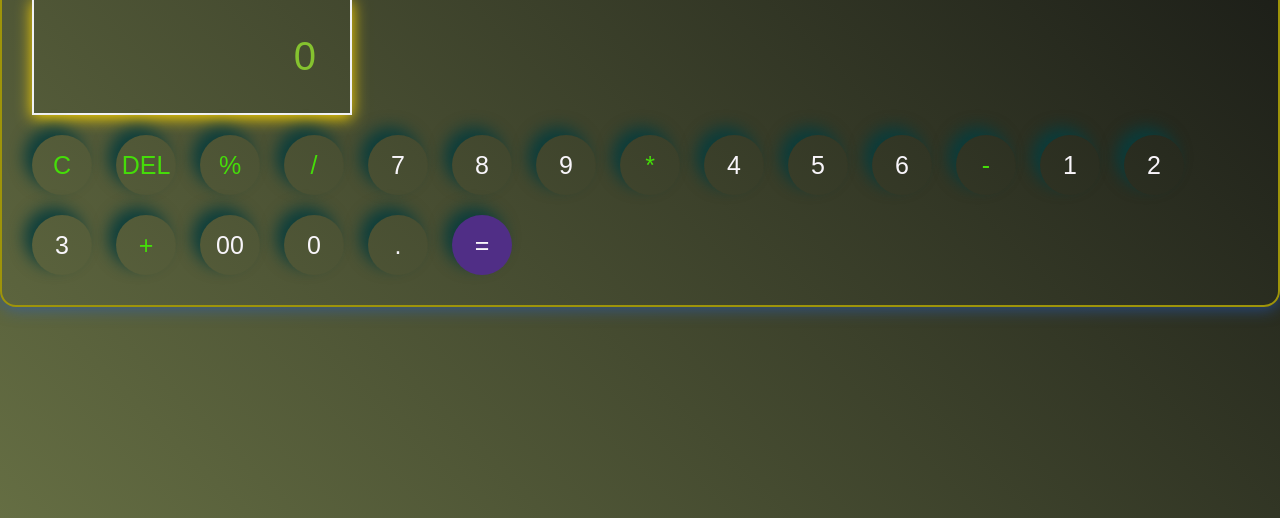
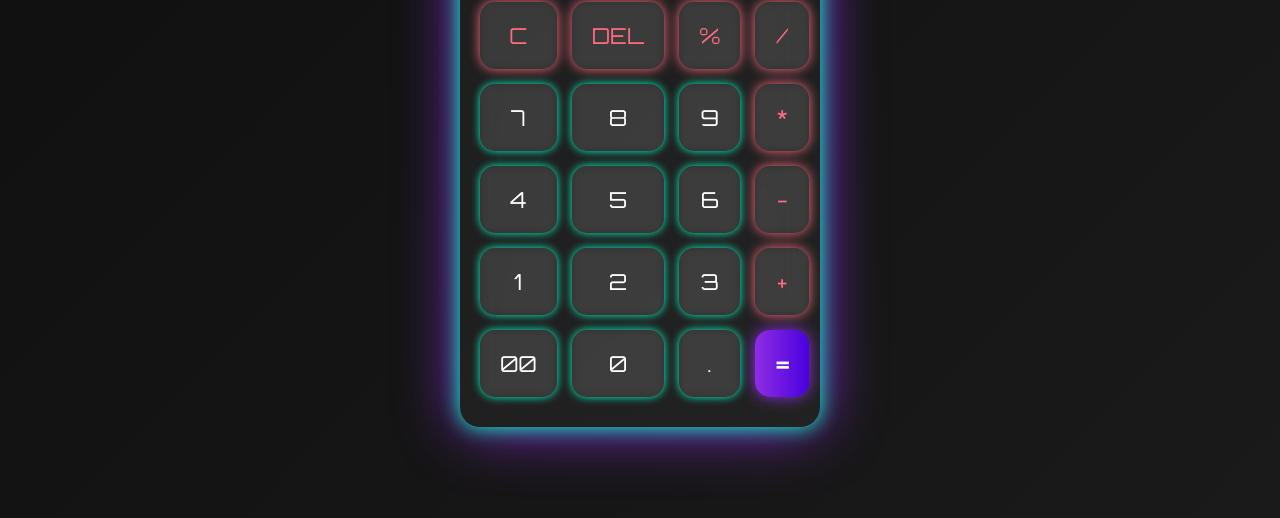
Before and after one commit to Krishna7905/Calculator, a plain HTML site: page index.html in a window 1280 px wide. Shown: the part 282-800 px from the top of the page. Drawn offline with Linux system fonts and the light colour scheme.

Commit message:
Update style.css

```diff
--- a/style.css
+++ b/style.css
@@ -1,59 +1,94 @@
-*{
-    padding: 0;
-    margin: 0;
-    box-sizing: border-box;
+* {
+  margin: 0;
+  padding: 0;
+  box-sizing: border-box;
+  font-family: 'Orbitron', sans-serif;
+}
 
+body {
+  height: 100vh;
+  background: linear-gradient(135deg, #0f0f0f, #1a1a1a);
+  display: flex;
+  justify-content: center;
+  align-items: center;
+  overflow: hidden;
 }
-body{
-    width: 100%;
-    height: 100vh;
-    display: flex;
-    justify-content: center;
-    align-items: center;
-    background: linear-gradient(45deg,rgb(101, 110, 67),rgb(18, 19, 18));
+
+.calculator {
+  width: 360px;
+  padding: 30px 20px;
+  background: rgba(255, 255, 255, 0.05);
+  border-radius: 20px;
+  box-shadow: 0 0 20px #00ffc3, 0 0 60px #8e2de2;
+  backdrop-filter: blur(20px);
+  text-align: center;
+  color: #00ffc3;
 }
-.calculator{
-    border: 2px solid rgb(158, 148, 10);
-    padding: 20px ;
-    border-radius: 16px;
-    background-color: transparent;
-    box-shadow: 0px 3px 15px rgba(36, 95, 214, 0.5);
+
+.calculator h1 {
+  margin-bottom: 20px;
+  font-size: 28px;
+  letter-spacing: 2px;
+  color: #8e2de2;
+  text-shadow: 0 0 10px #8e2de2;
 }
-input{
-    width: 320px;
-    border: 2px solid rgb(241, 242, 245);
-    padding: 34px ;
-    margin: 10px;
-    background: transparent;
-    box-shadow: 0px 3px 15px gold;
-    font-size: 40px;
-    text-align: right;
-    cursor: pointer;
-    color: rgb(29, 185, 206);
+
+#inputbox {
+  width: 100%;
+  padding: 20px;
+  font-size: 36px;
+  text-align: right;
+  background: rgba(255, 255, 255, 0.05);
+  border: 1px solid #00ffc3;
+  border-radius: 10px;
+  color: #00ffc3;
+  box-shadow: inset 0 0 12px #00ffc3;
+  margin-bottom: 20px;
+  outline: none;
 }
-input::placeholder{
-    color: rgb(133, 194, 47);
+
+#inputbox::placeholder {
+  color: #a0ffe6;
 }
-button{
-    border: none;
-    width: 60px;
-    height: 60px;
-    margin: 10px;
-    border-radius: 50%;
-    background: transparent;
-    color: rgb(248, 245, 250);
-    font-size: 25px;
-    box-shadow: -8px -8px 15px rgba(8, 61, 61, 0.911);
-    cursor: pointer;
+
+.buttons {
+  display: grid;
+  grid-template-columns: repeat(4, 1fr);
+  gap: 15px;
 }
-button:hover{
 
-    color: gold;
+button {
+  padding: 20px;
+  border: none;
+  border-radius: 15px;
+  background: rgba(255, 255, 255, 0.08);
+  font-size: 22px;
+  color: #fff;
+  box-shadow: 0 0 8px #00ffc3;
+  transition: 0.3s ease-in-out;
+  cursor: pointer;
+  backdrop-filter: blur(5px);
+}
 
+button:hover {
+  transform: scale(1.08);
+  background: #00ffc3;
+  color: #000;
+  box-shadow: 0 0 20px #00ffc3;
 }
-.equal{
-    background-color: rgb(80, 46, 134);
+
+.operator {
+  color: #ff6b81;
+  box-shadow: 0 0 12px #ff6b81;
 }
-.operator{
-    color: rgb(69, 221, 9);
+
+.equal {
+  background: linear-gradient(to right, #8e2de2, #4a00e0);
+  color: #fff;
+  font-weight: bold;
+  box-shadow: 0 0 15px #8e2de2;
 }
+
+.equal:hover {
+  background: linear-gradient(to right, #4a00e0, #8e2de2);
+}
```
